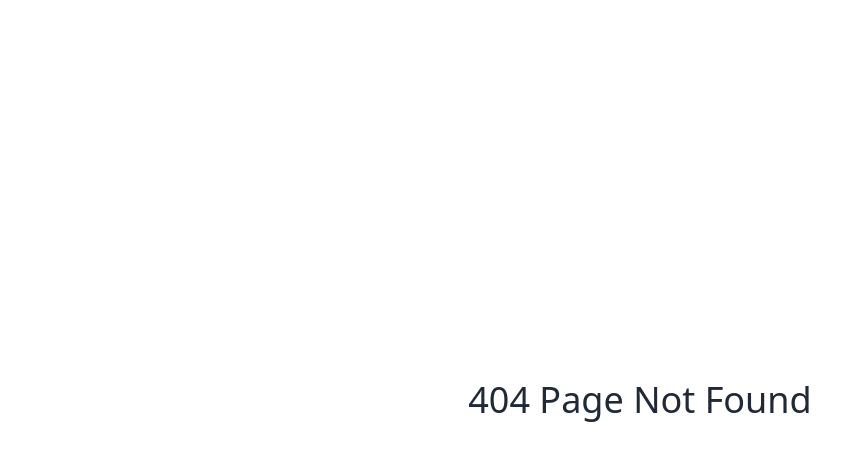
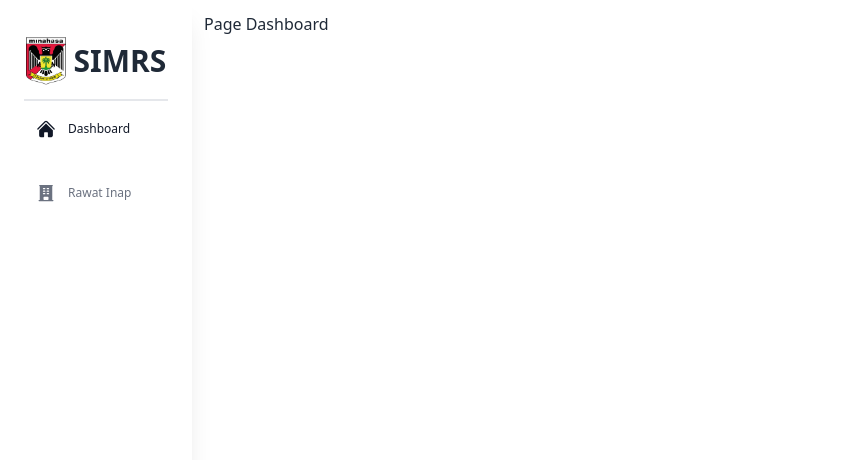
Before and after one commit to RSUD-Dr-Sam-Ratulangi/FE-SIMRS-RS-SAMRAT, a React (Create React App) app: page /dashboard in a window 1280 px wide. Before the commit this address had no page. Shown: the top 460 px of the page, without its empty margins (0-848 px from the left). Built offline with nearby package versions, Linux system fonts and the light colour scheme.

Commit message:
update: - added page dashboard - added navigation item - fix styling for navigation - fix logic for navigation

```diff
--- a/src/components/Navbar/Navigation.tsx
+++ b/src/components/Navbar/Navigation.tsx
@@ -1,5 +1,6 @@
 import React, { useState } from 'react';
 import logo from '../../assets/LOGORS2.png';
+import NavigationItem from './NavigationItem';
 
 type TypeNavigation = {
   child: any;
@@ -10,8 +11,14 @@ const Navigation = (props: TypeNavigation) => {
     <div className="flex flex-col items-stretch justify-start h-full overflow-hidden">
       <div className="relative flex flex-row items-start justify-start h-full overflow-hidden">
         <div className="flex flex-col justify-start items-stretch h-screen overflow-hidden p-6 w-[15%] shadow-xl fixed left-0">
-          <img src={logo} alt="logo" className="mb-5" />
-          <div className="flex flex-col gap-3 flex-2 text-slate-600"></div>
+          <div className="flex flex-row justify-center items-center h-[10%] gap-2">
+            <img src={logo} alt="logo" className="flex w-[40px] h-[48px]" />
+            <p className="text text-center text-3xl font-bold">SIMRS</p>
+          </div>
+          <hr className="border border-black-100 w-full" />
+          <div className="flex flex-col justify-start items-stretch h-[90%] gap-2">
+            <NavigationItem />
+          </div>
         </div>
         <div className={`h-full overflow-auto w-[85%] fixed right-0`}>
           <div className="p-3">{props.child}</div>
--- /dev/null
+++ b/src/components/Navbar/NavigationItem.tsx
@@ -0,0 +1,56 @@
+import React, { useContext, useEffect, useState } from 'react';
+import { NavLink } from 'react-router-dom';
+import { ROUTES } from '../../routes';
+import { HomeIcon, BuildingOfficeIcon } from '@heroicons/react/24/solid';
+
+type TypeNavigationItem = {
+  icon?: any;
+  title?: string;
+  path?: string;
+  info?: string;
+};
+
+export const NavigationItemList = (): TypeNavigationItem[] => [
+  {
+    icon: <HomeIcon className="flex w-[20px] h-[20px]" />,
+    title: 'Dashboard',
+    path: ROUTES.PAGE_DASHBOARD,
+    info: 'Dashboard',
+  },
+  {
+    icon: <BuildingOfficeIcon className="flex w-[20px] h-[20px]" />,
+    title: 'Rawat Inap',
+    path: ROUTES.PAGE_RAWAT_INAP,
+    info: 'Rawat Inap',
+  },
+];
+
+const NavigationItem = () => {
+  const [active, setActive] = useState(false);
+  return (
+    <>
+      {NavigationItemList().map((item, index) => {
+        return (
+          <React.Fragment key={index}>
+            {item.title && (
+              <NavLink
+                title={item.info}
+                to={item.path}
+                className={({ isActive }) =>
+                  `flex flex-row items-center gap-3 justify-start rounded-lg bg-white shadow-md" w-full pl-3 h-14 hover:bg-gray-100 hover:text-gray-900 ${
+                    isActive ? 'bg-gray-100 text-gray-900' : 'text-gray-500'
+                  }`
+                }
+              >
+                {item.icon}
+                <span className="text-xs">{item.title}</span>
+              </NavLink>
+            )}
+          </React.Fragment>
+        );
+      })}
+    </>
+  );
+};
+
+export default NavigationItem;
--- /dev/null
+++ b/src/pages/PageDahsboard/PageDashboard.tsx
@@ -0,0 +1,9 @@
+const PageDashboard = () => {
+  return (
+    <div className="h-screen flex">
+      <h1 className="text">Page Dashboard</h1>
+    </div>
+  );
+};
+
+export default PageDashboard;
--- a/src/pages/PageHome.tsx
+++ b/src/pages/PageHome.tsx
@@ -3,7 +3,7 @@ import { BoltIcon } from '@heroicons/react/24/solid';
 import { Outlet, useNavigate } from 'react-router-dom';
 import Navigation from '../components/Navbar/Navigation';
 
-const HomePage = () => {
+const PageHome = () => {
   return (
     <>
       <Navigation child={<Outlet />} />
@@ -11,4 +11,4 @@ const HomePage = () => {
   );
 };
 
-export default HomePage;
+export default PageHome;
--- a/src/routes.tsx
+++ b/src/routes.tsx
@@ -1,12 +1,14 @@
 import { createBrowserRouter, Navigate } from 'react-router-dom';
 import PageHome from './pages/PageHome';
 import PageError from './pages/PageError';
+import PageDashboard from './pages/PageDahsboard/PageDashboard';
 import PageRawatInap from './pages/PageRawatInap/PageRawatInap';
 
 export const ROUTES = {
   HOME: '/',
   PAGE_404: '*',
   PAGE_RAWAT_INAP: '/rawat-inap',
+  PAGE_DASHBOARD: '/dashboard',
 };
 
 export const routerList = [
@@ -17,7 +19,11 @@ export const routerList = [
     children: [
       {
         index: true,
-        element: <Navigate to={ROUTES.PAGE_RAWAT_INAP} replace={true} />,
+        element: <Navigate to={ROUTES.PAGE_DASHBOARD} replace={true} />,
+      },
+      {
+        path: ROUTES.PAGE_DASHBOARD,
+        element: <PageDashboard />,
       },
       {
         path: ROUTES.PAGE_RAWAT_INAP,
@@ -25,6 +31,11 @@ export const routerList = [
       },
     ],
   },
+
+  {
+    path: ROUTES.PAGE_404,
+    element: <PageError />,
+  },
 ];
 
 export const router = createBrowserRouter(routerList);
```
